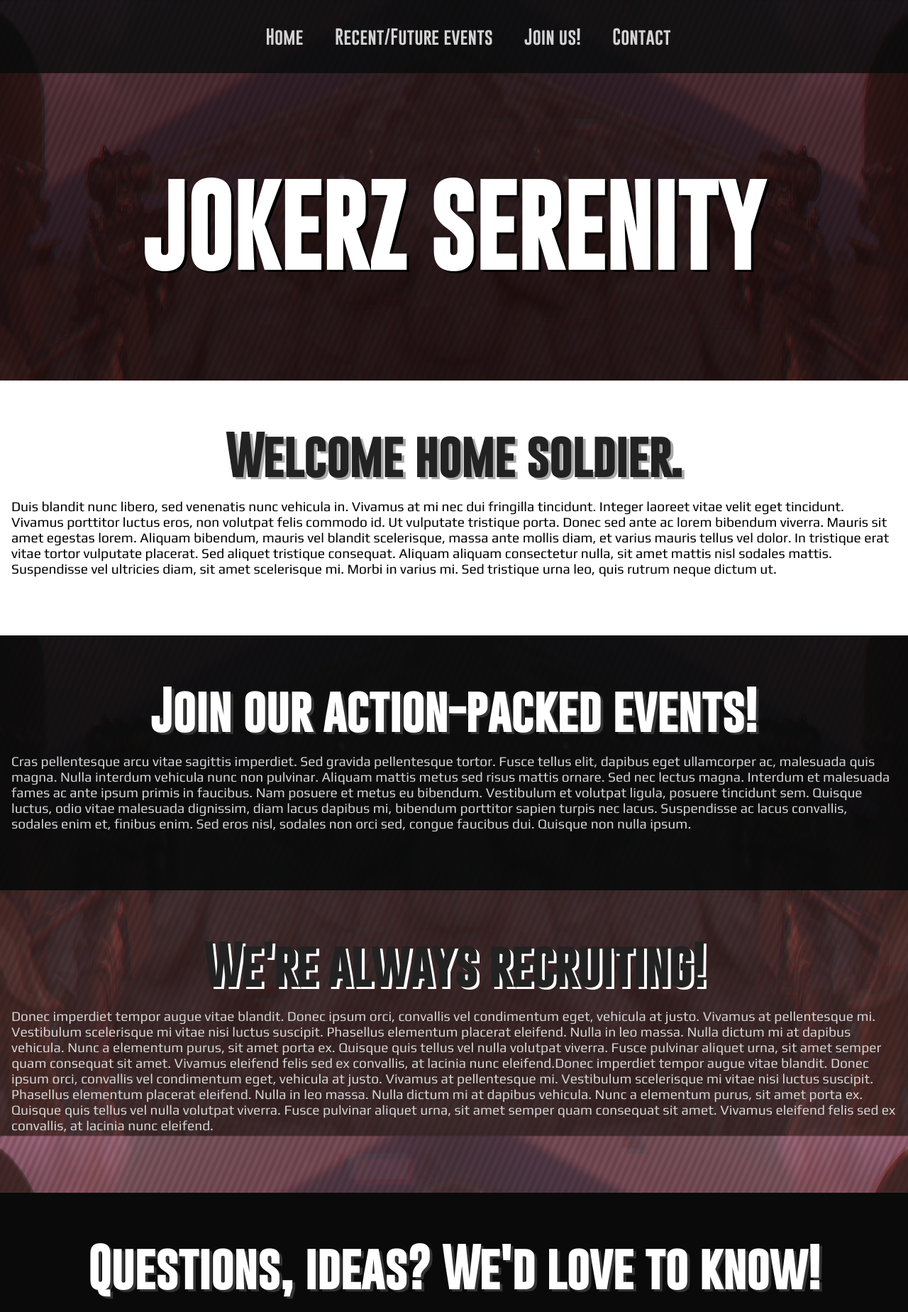
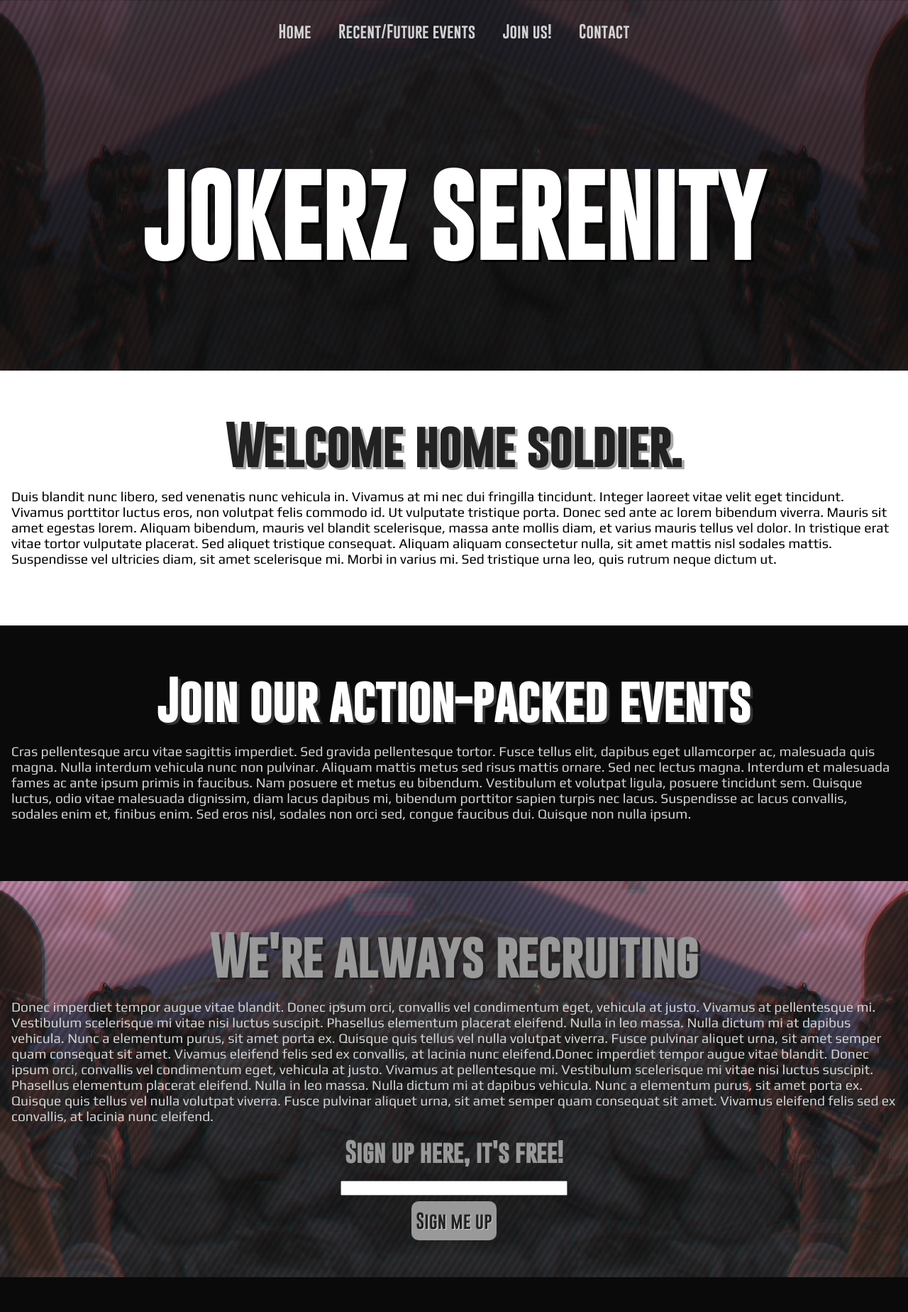
Before and after one commit to JokerzSerenity/jokerzserenity.github.io, a plain HTML site: page index.html in a window 1280 px wide. Shown: the top 1848 px of the page at 71% size. Drawn offline with nearby package versions, Linux system fonts and the light colour scheme.

Commit message:
Closes #1, minor design changes, everything's responsive

```diff
--- a/index.html
+++ b/index.html
@@ -1,24 +1,19 @@
 <!DOCTYPE html>
 <html>
-
 <head>
 <title>Jokerz Serenity</title>
-<script src="https://ajax.googleapis.com/ajax/libs/jquery/3.1.1/jquery.min.js"></script>
-<script type="text/javascript" src="script.js"></script>
 <link rel="icon" type="image/png" href="img/favicon.ico">
+<meta name="viewport" content="width=device-width, initial-scale=1">
 <link rel="stylesheet" href="style.css">
 <link href="https://fonts.googleapis.com/css?family=Play" rel="stylesheet">
+<script src="https://ajax.googleapis.com/ajax/libs/jquery/1.8.3/jquery.min.js"></script>
 </head>
-
 <body>
-<script type="text/javascript" src="script.js"></script>
 		<div class="menu">
-			<ul>
-				<li class="menuItem"><a id="homeButton">Home</a></li>
-				<li class="menuItem"><a id="eventsButton">Recent/Future events</a></li>
-				<li class="menuItem"><a id="joinButton">Join us!</a></li>
-				<li class="menuItem"><a id="contactButton">Contact</a></li>
-			</ul>
+				<a id="homeButton" class="menuItem">Home</a>
+				<a id="eventsButton" class="menuItem">Recent/Future events</a>
+				<a id="joinButton" class="menuItem">Join us!</a>
+				<a id="contactButton" class="menuItem">Contact</a>
 		</div>
 
 		<header>
@@ -31,13 +26,18 @@
 		</div>
 
 		<div class="events" id="events">
-			<h1>Join our action-packed events!</h1>
+			<h1>Join our action-packed events</h1>
 			<p>Cras pellentesque arcu vitae sagittis imperdiet. Sed gravida pellentesque tortor. Fusce tellus elit, dapibus eget ullamcorper ac, malesuada quis magna. Nulla interdum vehicula nunc non pulvinar. Aliquam mattis metus sed risus mattis ornare. Sed nec lectus magna. Interdum et malesuada fames ac ante ipsum primis in faucibus. Nam posuere et metus eu bibendum. Vestibulum et volutpat ligula, posuere tincidunt sem. Quisque luctus, odio vitae malesuada dignissim, diam lacus dapibus mi, bibendum porttitor sapien turpis nec lacus. Suspendisse ac lacus convallis, sodales enim et, finibus enim. Sed eros nisl, sodales non orci sed, congue faucibus dui. Quisque non nulla ipsum.</p>
 		</div>
 
 		<div class="join" id="join">
-			<h1>We're always recruiting!</h1>
+			<h1>We're always recruiting</h1>
 			<p>Donec imperdiet tempor augue vitae blandit. Donec ipsum orci, convallis vel condimentum eget, vehicula at justo. Vivamus at pellentesque mi. Vestibulum scelerisque mi vitae nisi luctus suscipit. Phasellus elementum placerat eleifend. Nulla in leo massa. Nulla dictum mi at dapibus vehicula. Nunc a elementum purus, sit amet porta ex. Quisque quis tellus vel nulla volutpat viverra. Fusce pulvinar aliquet urna, sit amet semper quam consequat sit amet. Vivamus eleifend felis sed ex convallis, at lacinia nunc eleifend.Donec imperdiet tempor augue vitae blandit. Donec ipsum orci, convallis vel condimentum eget, vehicula at justo. Vivamus at pellentesque mi. Vestibulum scelerisque mi vitae nisi luctus suscipit. Phasellus elementum placerat eleifend. Nulla in leo massa. Nulla dictum mi at dapibus vehicula. Nunc a elementum purus, sit amet porta ex. Quisque quis tellus vel nulla volutpat viverra. Fusce pulvinar aliquet urna, sit amet semper quam consequat sit amet. Vivamus eleifend felis sed ex convallis, at lacinia nunc eleifend.</p>
+			<div id="joinBox">
+				<h2>Sign up here, it's free!</h2>
+				<input type="text" name="signUpInfo"><br>
+				<a>Sign me up</a>
+			</div>
 		</div>
 
 		<div class="contact" id="contact">
@@ -50,5 +50,5 @@
 			<p>The Jokerz Serenity Community Website</p>
 		</footer>
 </body>
-
+<script src="script.js"></script>
 </html>
--- a/script.js
+++ b/script.js
@@ -1,23 +1,23 @@
 $("#homeButton").click(function() {
     $('html,body').animate({
         scrollTop: $(".home").offset().top},
-        'slow');
+        1500);
 });
 
 $("#eventsButton").click(function() {
     $('html,body').animate({
         scrollTop: $(".events").offset().top},
-        'slow');
+        1500);
 });
 
 $("#joinButton").click(function() {
     $('html,body').animate({
         scrollTop: $(".join").offset().top},
-        'slow');
+        1500);
 });
 
 $("#contactButton").click(function() {
     $('html,body').animate({
         scrollTop: $(".contact").offset().top},
-        'slow');
+        1500);
 });
--- a/style.css
+++ b/style.css
@@ -1,6 +1,48 @@
 @font-face{
   font-family: GoBold Regular;
   src: url("font/Gobold Regular.otf");
+}
+
+@media screen and (max-width: 600px){
+    .menu > a{
+      font-size: 0.8em !important;
+    }
+
+  header{
+    font-size: 2em !important;
+    margin: 1.5em 0.5em;
+  }
+
+  .join{
+    background-image: none !important;
+    background-color: rgba(100, 100, 100, 1) !important;
+  }
+}
+
+@media screen and (max-width: 350px){
+  .menu > a{
+    font-size: 0.8em !important;
+  }
+
+  header{
+    padding: 0.2em 0.1em !important;
+  }
+
+  h1{
+    font-size: 1.7em !important;
+  }
+
+  #joinBox > a, h2{
+    font-size: 1.5em !important;
+  }
+
+  p{
+    font-size: 1em !important;
+  }
+
+  .contact{
+    padding: 1em 0.5em !important;
+  }
 }
 
 body, html{
@@ -12,7 +54,7 @@ body, html{
 body{
   background-image: url(img/nameless-banner.png);
   background-repeat: no-repeat;
-  background-size: 100% 65.5%;
+  background-size: 100% 70%;
   background-attachment: fixed;
 }
 
@@ -21,7 +63,7 @@ header{
   font-size: 4em;
   color: white;
   text-shadow: 0.06em 0.04em #000;
-  background-color: rgba(35, 10, 10, 0.6);
+  background-color: rgba(10, 10, 10, 0.6);
 
   margin: 0;
   padding: 0.75em 0.2em;
@@ -31,24 +73,19 @@ header{
 
 .menu{
   text-align: center;
-  font-size: 1.5em;
-  background-color: rgba(10, 10, 10, 0.9);
-}
-
-.menu ul{
-  margin: 0;
-  list-style-type: none;
-  color: lightgray;
-}
-
-.menu > ul > li > a{
-  color:inherit;
-  text-decoration: none;
+  font-size: 1.3em;
+  background-color: rgba(10, 10, 10, 0.6);
 }
 
 .menuItem{
   display: inline-block;
+  color: lightgray;
+  text-decoration: none;
   padding: 1.5em 0.8em;
+}
+
+a:hover{
+  cursor: pointer;
 }
 
 .home{
@@ -73,7 +110,7 @@ header{
 }
 
 .events{
-  background-color: rgba(10, 10, 10, 0.9);
+  background-color: rgba(10, 10, 10, 1);
   padding: 4em 1em;
 }
 
@@ -95,7 +132,9 @@ header{
 }
 
 .join{
-  background-color: rgba(90, 43, 43, 0.4);
+  background-image: url(img/nameless-banner.png);
+  background-size: 100% 100%;
+  background-repeat: no-repeat;
   padding: 4em 1em;
 }
 
@@ -104,8 +143,8 @@ header{
   font-size: 4em;
   text-align: center;
   font-family: Gobold Regular;
-  color: #222222;
-  text-shadow: 0.06em 0.05em #FFF;
+  color: #999;
+  text-shadow: 0.06em 0.05em #222;
 }
 
 .join > p{
@@ -116,9 +155,32 @@ header{
   font-family: Play;
 }
 
-#contact{
-  transition-duration: 2s;
-  transition-timing-function: linear;
+#joinBox{
+  text-align: center;
+}
+
+#joinBox > h2{
+  margin: 0;
+  font-size: 2em;
+  text-align: center;
+  font-family: Gobold Regular;
+  color: #999;
+  text-shadow: 0.06em 0.05em #222;
+}
+
+#joinBox > input{
+  align-content: center;
+  margin: 1.5em;
+  width: 25%;
+}
+
+#joinBox > a{
+  font-size: 1.5em;
+  color: #222;
+  background-color: #999;
+  padding: 0.5em 0.25em;
+  border-radius: 10px;
+  text-shadow: 0.05em 0.05em lightgrey;
 }
 
 .contact{
```
Also changed, not shown: 1 other file.
